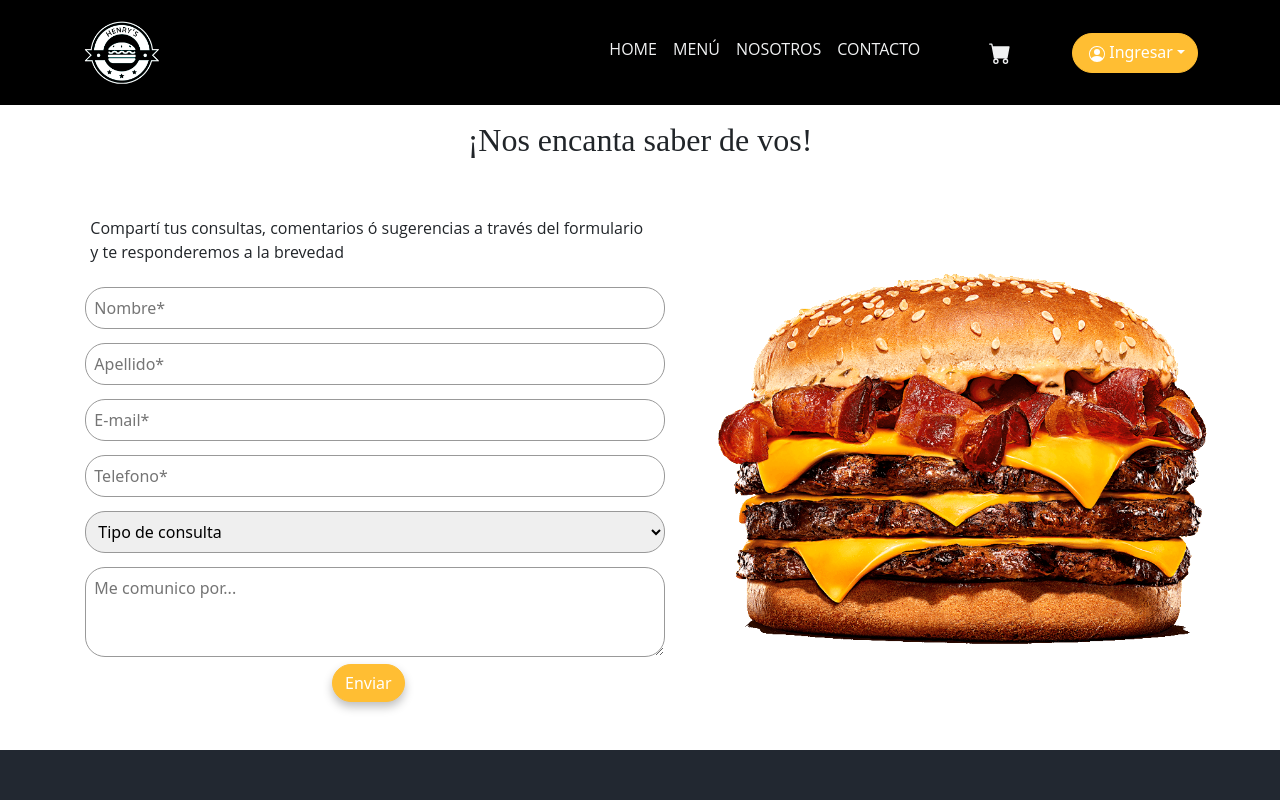
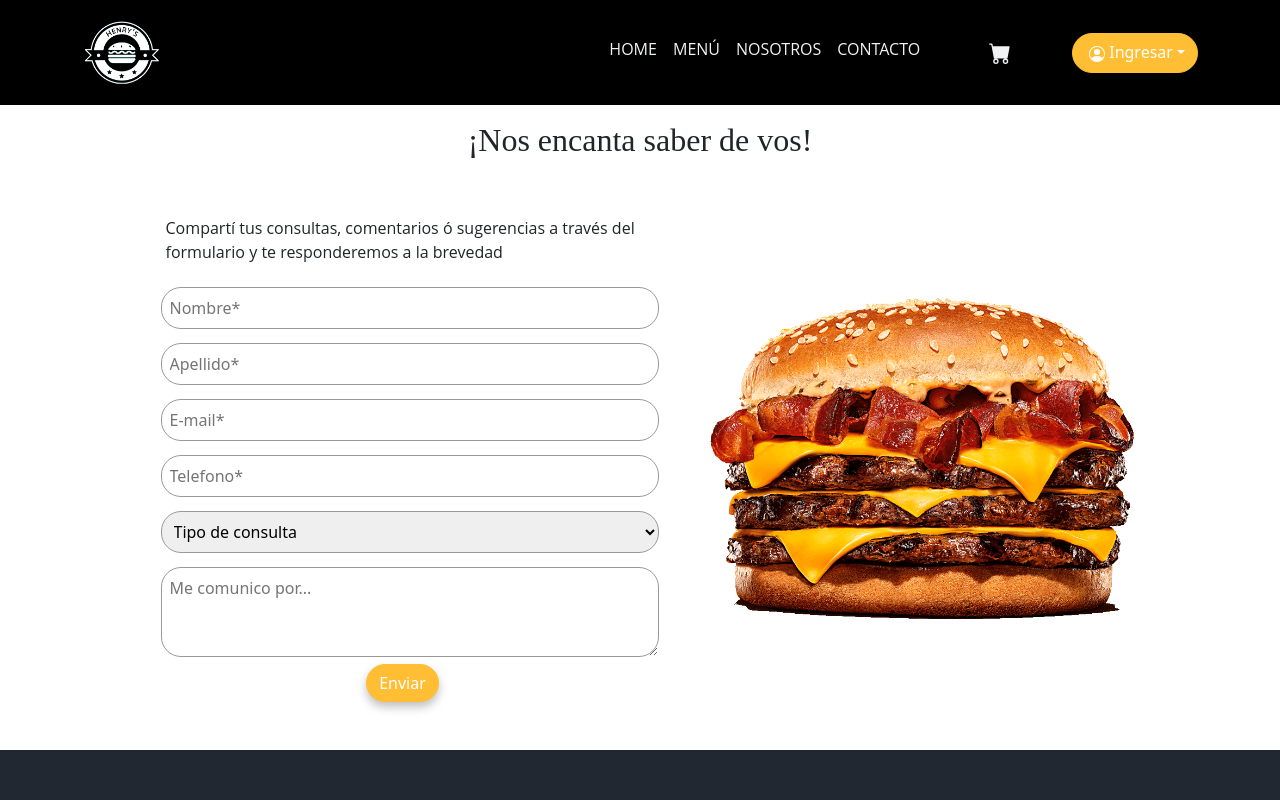
Before and after one commit to mabhyHs/Henrys-app, a React (Create React App) app in the folder client/: page /contacto in a window 1280 px wide. Shown: the top 800 px of the page. Built offline with nearby package versions, Linux system fonts and the light colour scheme.

Commit message:
hotFix Desbordamiento

```diff
--- a/client/src/Components/ContactForm/ContactoForm.jsx
+++ b/client/src/Components/ContactForm/ContactoForm.jsx
@@ -2,6 +2,7 @@ import React, { useState, useRef } from 'react';
 import Col from 'react-bootstrap/Col';
 import Row from 'react-bootstrap/Row';
 import Button from 'react-bootstrap/Button';
+import Container from 'react-bootstrap/Container';
 import Swal from 'sweetalert2';
 import contactImg from '../../Assets/Images/Hamburguesas/Stacker-Triple.png';
 
@@ -18,6 +19,7 @@ function ContactoForm() {
 
   return (
     <div>
+      <Container>
         <h2 className="pt-3">¡Nos encanta saber de vos!</h2>
         <Row className="contact__form__container">
           <Col lg={6} sm={12} className="p-5">
@@ -25,7 +27,12 @@ function ContactoForm() {
               Compartí tus consultas, comentarios ó sugerencias a través del
               formulario y te responderemos a la brevedad
             </p>
-          <form ref={form} onSubmit={handleSubmit} action="#" id="contact_form">
+            <form
+              ref={form}
+              onSubmit={handleSubmit}
+              action="#"
+              id="contact_form"
+            >
               <Row>
                 <input
                   className="contactForm__input"
@@ -91,7 +98,12 @@ function ContactoForm() {
                   required
                 />
               </Row>
-            <Button type="submit" key="submit" value="submit" id="form_button">
+              <Button
+                type="submit"
+                key="submit"
+                value="submit"
+                id="form_button"
+              >
                 Enviar
               </Button>
               {done &&
@@ -112,6 +124,7 @@ function ContactoForm() {
             />
           </Col>
         </Row>
+      </Container>
     </div>
   );
 }
```
Lines whose indentation alone changed are shown as unchanged.
